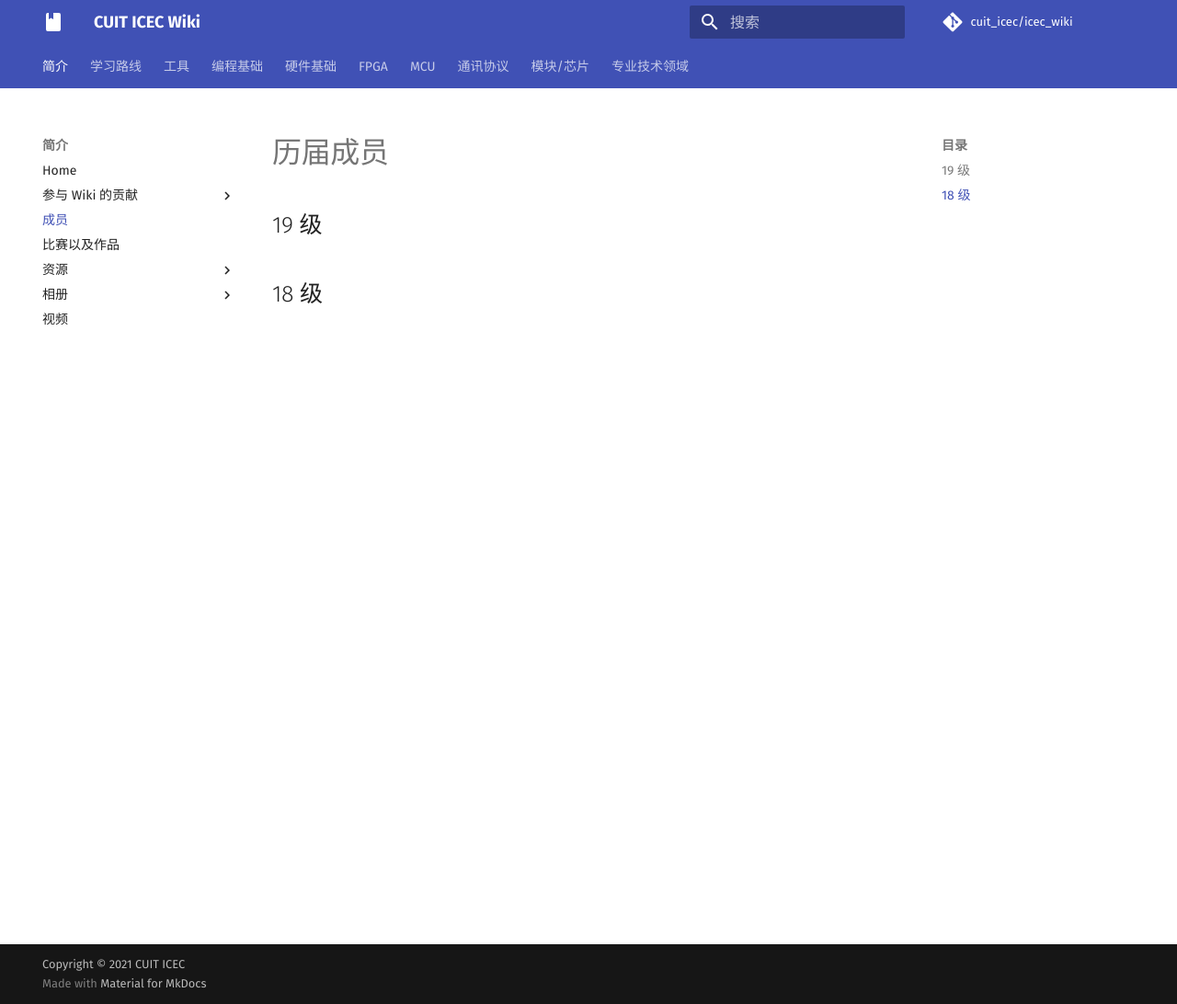
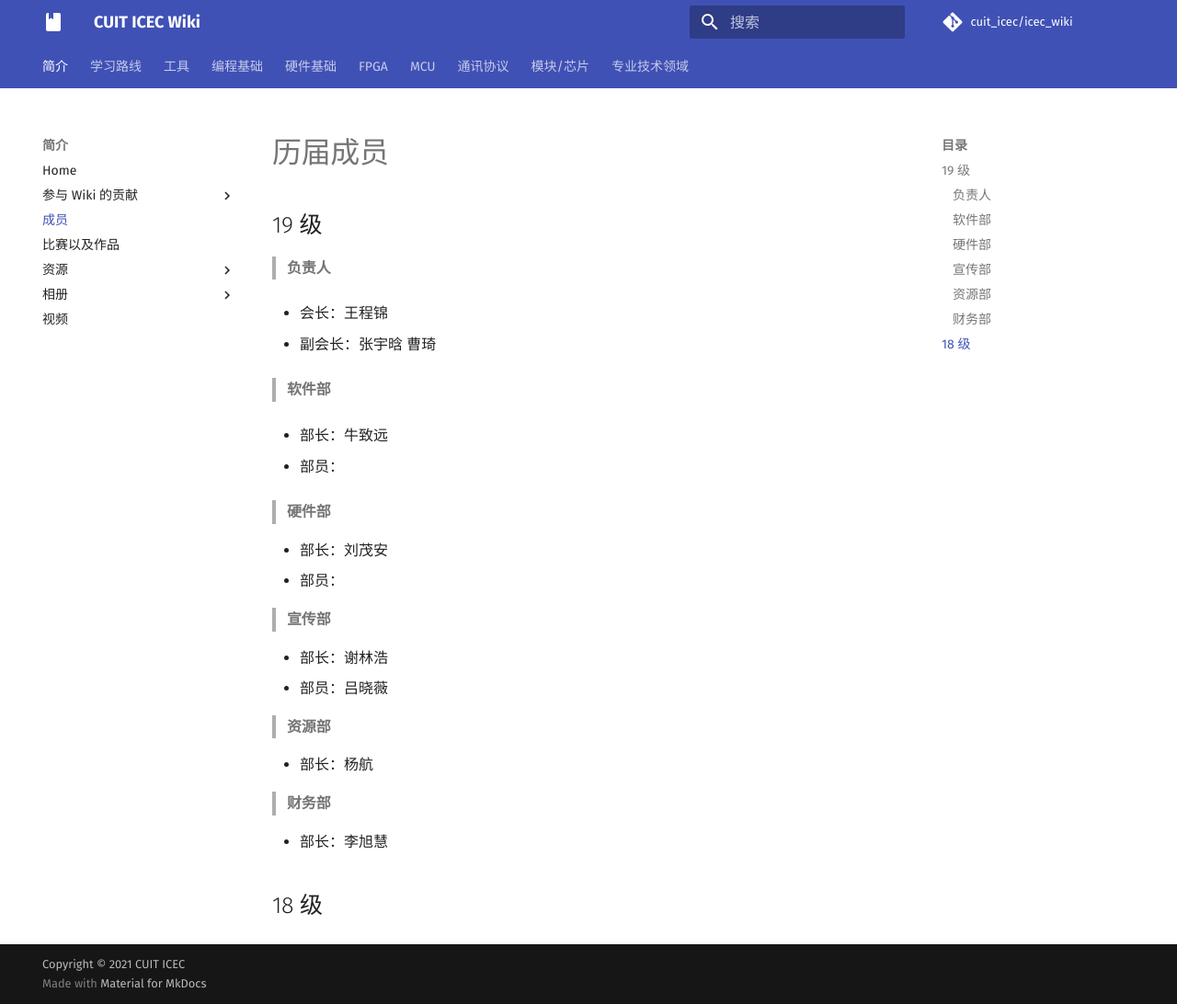
Before and after one commit to cuit-icec/cuit-icec.github.io, an MkDocs documentation site: the page built from docs/icec/members.md, in a window 1280 px wide and 1092 px high. Shown: the whole window at 92% size. Built offline with MkDocs 1.6.1 and Material for MkDocs 9.7.7, drawn with Linux system fonts in a browser that asks for light colours; nearby versions of some CDN libraries; comment, search, counter and statistics services are not loaded.

Commit message:
:construction: 正在编辑"icec/members.md"

```diff
--- a/docs/icec/members.md
+++ b/docs/icec/members.md
@@ -2,4 +2,34 @@
 
 ## 19 级
 
+> #### 负责人
+
+* 会长：王程锦
+
+* 副会长：张宇晗 曹琦
+
+> #### 软件部
+
+* 部长：牛致远
+
+* 部员：
+
+> #### 硬件部
+
+* 部长：刘茂安
+* 部员：
+
+> #### 宣传部
+
+* 部长：谢林浩
+* 部员：吕晓薇
+
+> #### 资源部
+
+* 部长：杨航
+
+> #### 财务部
+
+* 部长：李旭慧
+
 ## 18 级
```
